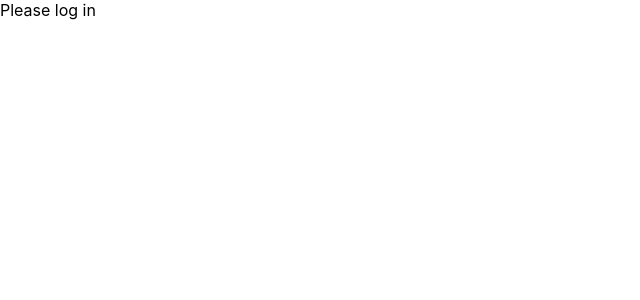
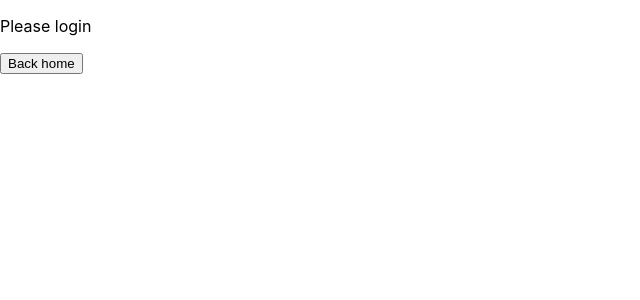
Before and after one commit to paulooliveira152012/united, a React (Create React App) app: page /profile in a window 1280 px wide. Shown: the top 300 px of the page, without its empty margins (0-640 px from the left). Built offline with nearby package versions, Linux system fonts and the light colour scheme.

Commit message:
user signsup signsin and singnsout

```diff
--- a/src/frontend/pages/login.js
+++ b/src/frontend/pages/login.js
@@ -7,7 +7,7 @@ const Login = () => {
   const [email, setEmail] = useState('');
   const [password, setPassword] = useState('');
   const { loginUser } = useUser(); // Destructure loginUser from useUser
-  const navigation = useNavigate()
+  const navigate = useNavigate()
 
   const handleLogin = async (event) => {
     event.preventDefault();
@@ -25,7 +25,7 @@ const Login = () => {
       if (response.ok) {
         loginUser(data); // Call loginUser to update the user context
         console.log("login successful")
-        navigation.navigation('/')
+        navigate("/")
       } else {
         console.error('Login failed:', data.message);
       }
--- a/src/frontend/pages/profile.js
+++ b/src/frontend/pages/profile.js
@@ -29,7 +29,13 @@ const Profile = () => {
     };
 
     if (!user) {
-        return <div>Please log in</div>;
+        return (
+            <div>
+        <p>Please login</p>
+        <button onClick={() => navigate('/')}>Back home</button>
+        </ div>
+    )
+
     }
 
     return (
```
